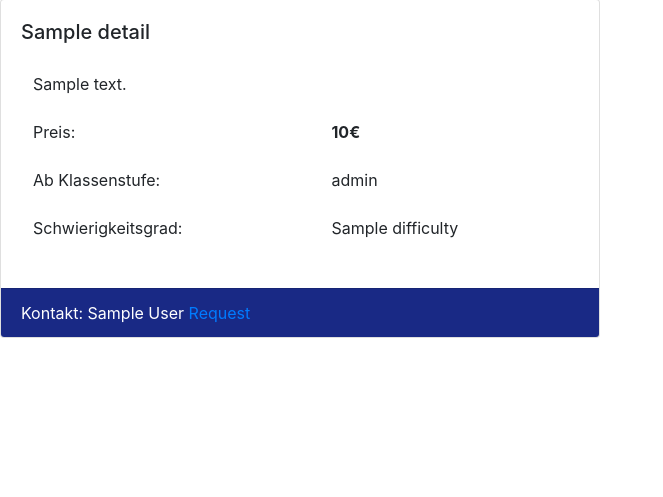
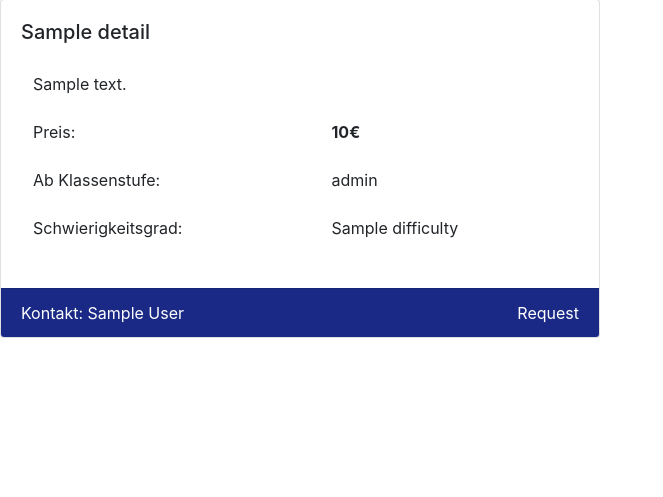
Before and after one commit to check24-scholarships/tutor-smith, a Django app: template user_management/templates/detail_pages/detail_info.html in a window 1280 px wide. Shown: the part 59-556 px from the top of the page, without its empty margins (0-663 px from the left). Run offline with Django 3.2, Linux system fonts and the light colour scheme; the template is opened without the code that fills it: most values are stand-ins (such as "Sample title", 1, 10 or a date in 2020); some libraries are stand-ins or nearby versions.

Commit message:
request placement

```diff
--- a/user_management/templates/detail_pages/detail_info.html
+++ b/user_management/templates/detail_pages/detail_info.html
@@ -54,7 +54,7 @@
 
 
             {% else %}
-                <a href="/request/{{ detail.get_hashid }}">Request</a>
+                <a style="float: right; color: white" href="/request/{{ detail.get_hashid }}"> Request</a>
 
             {% endif %}
 
```
